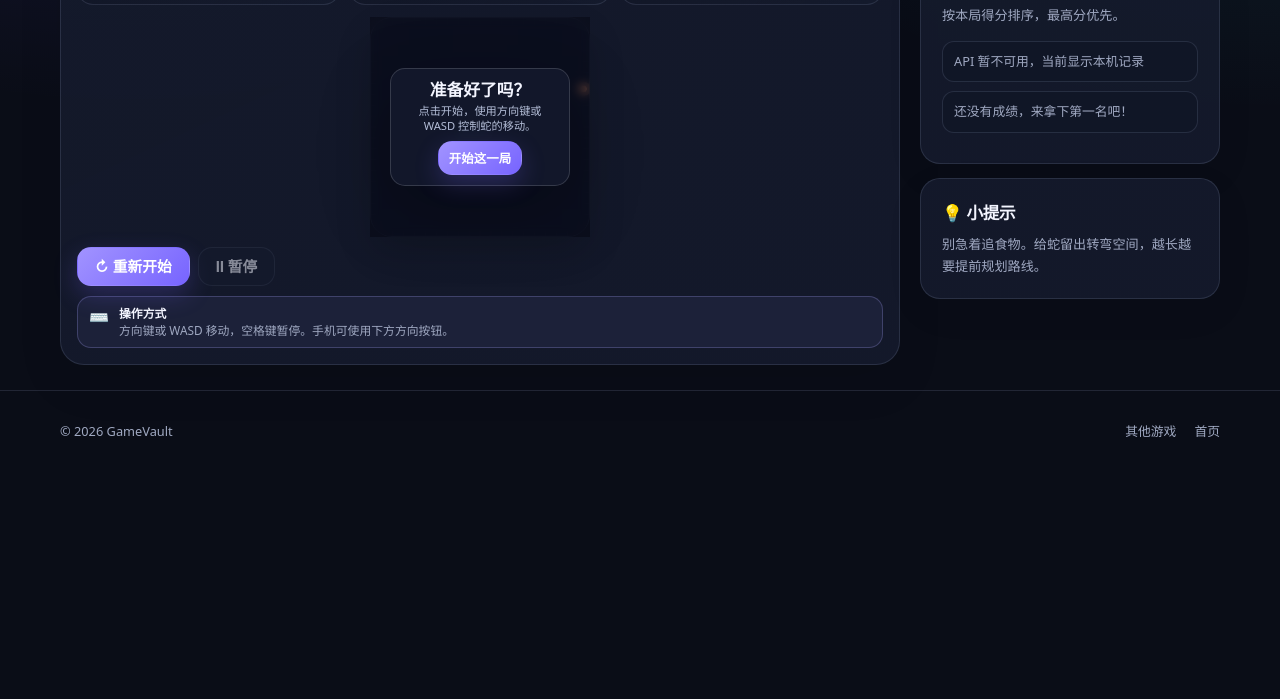
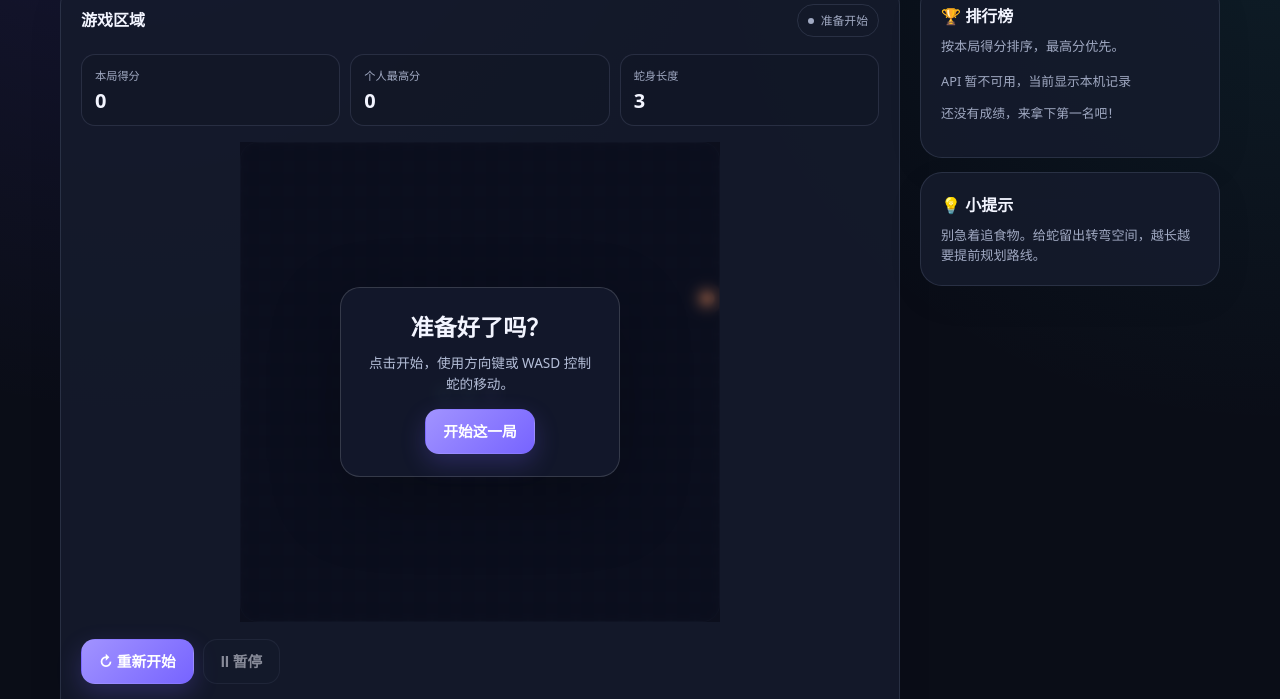
Before and after one commit to CaulKerMin/GameVault, a website: page frontend/games/snake/index.html in a window 1280 px wide. Shown: the part 329-1028 px from the top of the page. Before the commit the page ends 802 px from the top, so only its background shows below. Drawn offline with Linux system fonts and the light colour scheme; no server answers.

Commit message:
fix(ui): restore original game surfaces and square boards

```diff
--- a/frontend/games/snake/index.html
+++ b/frontend/games/snake/index.html
@@ -2,11 +2,11 @@
 <html lang="zh-CN" data-theme="dark">
 <head>
   <meta charset="utf-8"><meta name="viewport" content="width=device-width, initial-scale=1">
-  <meta name="theme-color" content="#0a0d17"><meta name="gamevault-ui-version" content="2.6.6"><meta name="description" content="玩贪吃蛇小游戏，挑战你的最高分。">
+  <meta name="theme-color" content="#0a0d17"><meta name="gamevault-ui-version" content="2.6.7"><meta name="description" content="玩贪吃蛇小游戏，挑战你的最高分。">
   <title>贪吃蛇 — GameVault</title>
   <link rel="stylesheet" href="../../assets/css/styles.css">
   <link rel="stylesheet" href="../../assets/css/responsive-stage3.css">
-  <link rel="stylesheet" href="../../assets/css/game-stage4.css?v=2.6.6">
+  <link rel="stylesheet" href="../../assets/css/game-layout-stage6.css?v=2.6.7">
   <script src="../../assets/js/config.js" defer></script><script src="../../assets/js/api.js" defer></script><script src="../../assets/js/common.js" defer></script><script src="logic.js" defer></script><script src="game.js" defer></script>
 </head>
 <body data-game="snake">
```
